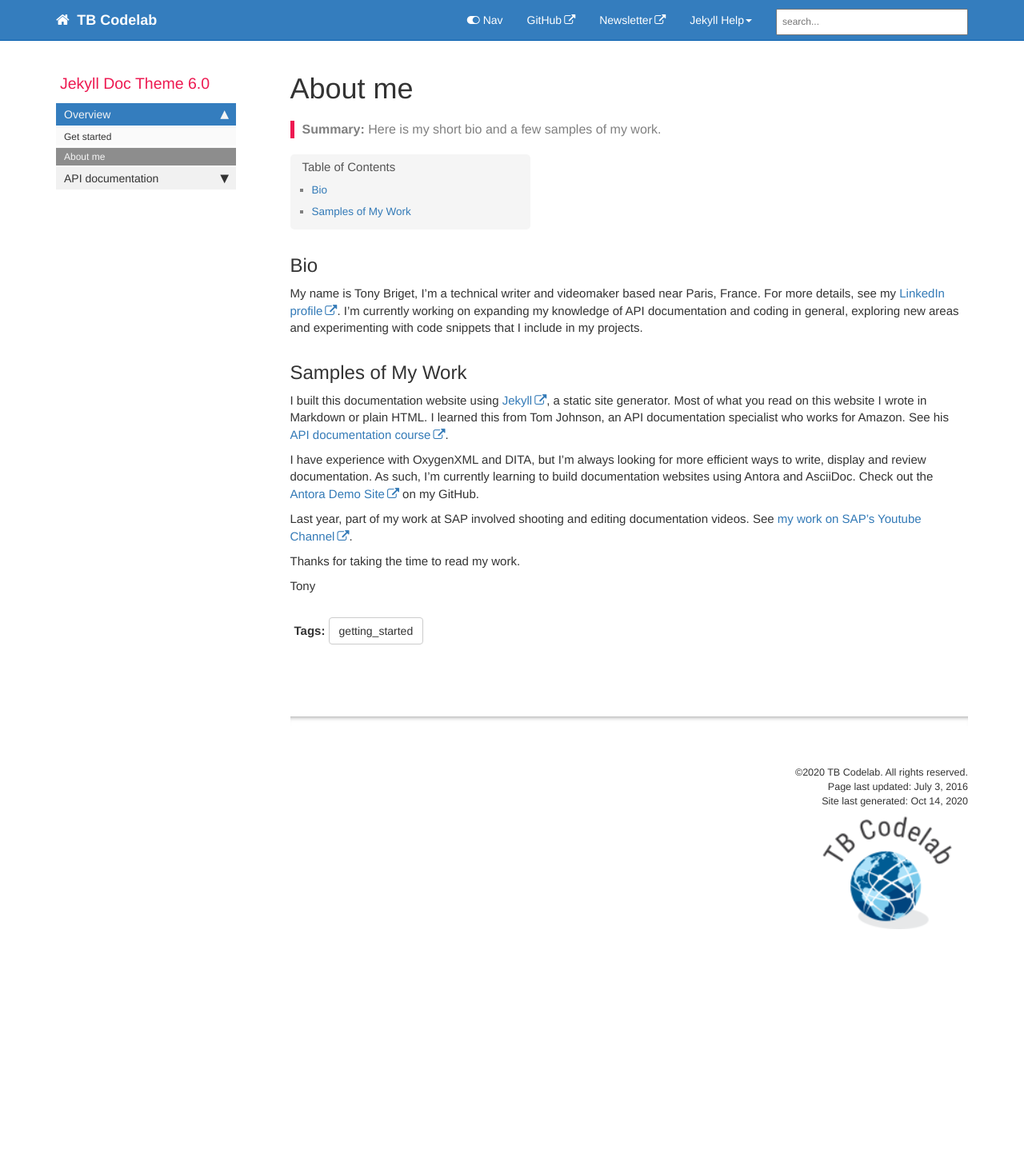
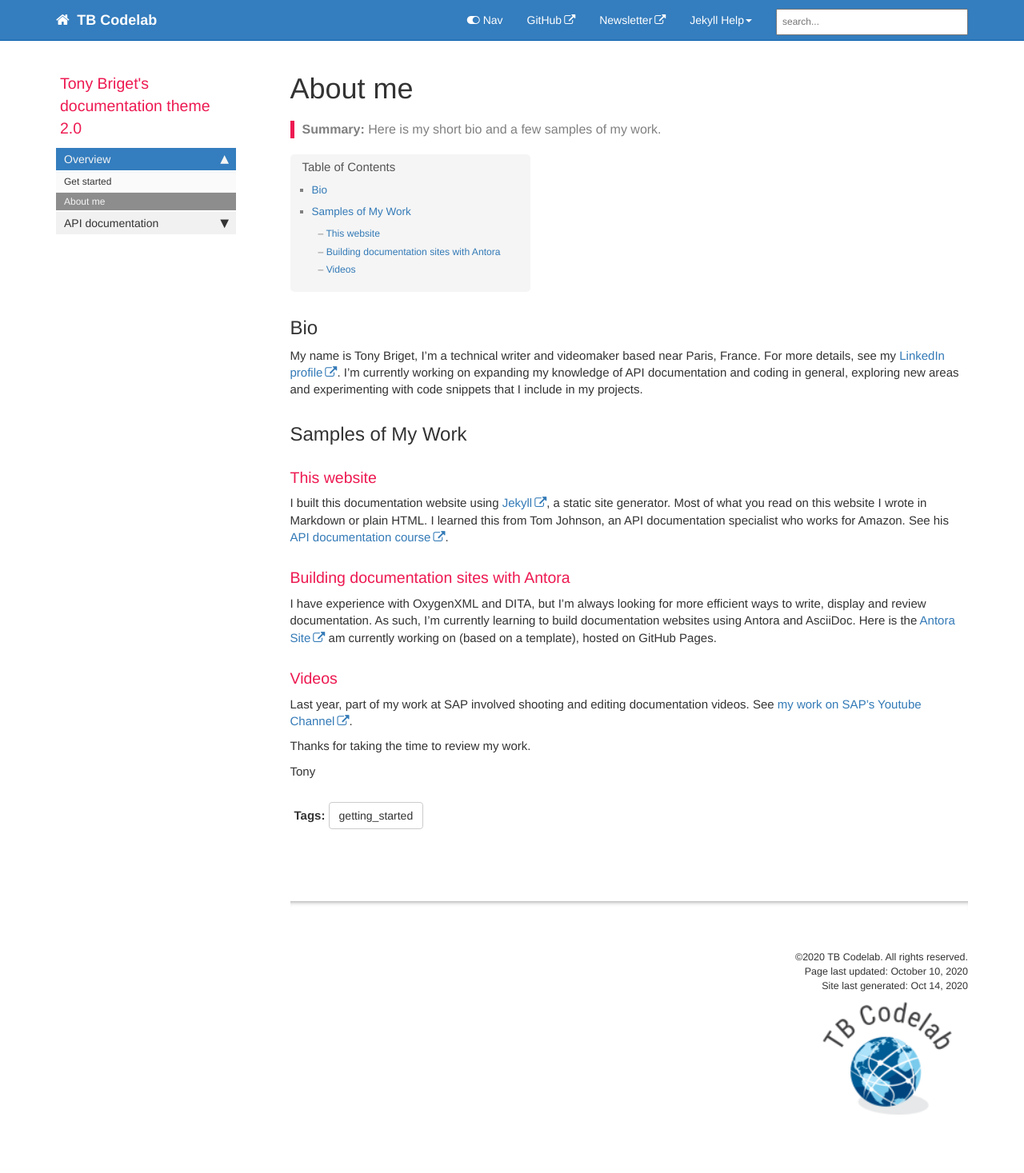
Before and after one commit to TonyBgithub/mydoctheme, a Jekyll site: the page built from pages/mydoc/mydoc_about.md, in a window 1280 px wide. Shown: the whole page at 80% size. Built offline with Jekyll 4.4.1, drawn with Linux system fonts in a browser that asks for light colours; comment, search, counter and statistics services are not loaded; before the commit the page ends 1235 px from its top, so only the background shows below that.

Commit message:
changing bio

```diff
--- a/_data/sidebars/mydoc_sidebar.yml
+++ b/_data/sidebars/mydoc_sidebar.yml
@@ -2,8 +2,8 @@
 # FOR AUTOMATED LINKS? CHECK FAVORITE ON GOOGLE JEKYLL PROJECT FOLDER
 entries:
 - title: sidebar
-  product: Jekyll Doc Theme
-  version: 6.0
+  product: Tony Briget's documentation theme
+  version: 2.0
   folders:
 
   - title:
--- a/pages/mydoc/mydoc_about.md
+++ b/pages/mydoc/mydoc_about.md
@@ -1,7 +1,7 @@
 ---
 title: About me
 keywords: documentation theme, jekyll, technical writers, help authoring tools, hat replacements
-last_updated: July 3, 2016
+last_updated: October 10, 2020
 tags: [getting_started]
 summary: "Here is my short bio and a few samples of my work."
 sidebar: mydoc_sidebar
@@ -13,13 +13,17 @@ folder: mydoc
 My name is Tony Briget, I'm a technical writer and videomaker based near Paris, France. For more details, see my [LinkedIn profile](https://www.linkedin.com/in/tony-briget-52640017a/). I'm currently working on expanding my knowledge of API documentation and coding in general, exploring new areas and experimenting with code snippets that I include in my projects.
 
 ## Samples of My Work
+
+### This website
 I built this documentation website using [Jekyll](https://jekyllrb.com/), a static site generator. Most of what you read on this website I wrote in Markdown or plain HTML. I learned this from Tom Johnson, an API documentation specialist who works for Amazon. See his [API documentation course](https://idratherbewriting.com/learnapidoc/docapis_introtoapis.html).
 
-I have experience with OxygenXML and DITA, but I'm always looking for more efficient ways to write, display and review documentation. As such, I'm currently learning to build documentation websites using Antora and AsciiDoc. Check out the [Antora Demo Site](https://tonybgithub.github.io/antoradoctheme/component-b/2.0/index.html) on my GitHub.
+### Building documentation sites with Antora
+I have experience with OxygenXML and DITA, but I'm always looking for more efficient ways to write, display and review documentation. As such, I'm currently learning to build documentation websites using Antora and AsciiDoc. Here is the [Antora Site](https://tonybgithub.github.io/antoradoctheme/component-b/2.0/index.html) am currently working on (based on a template), hosted on GitHub Pages.
 
+### Videos
 Last year, part of my work at SAP involved shooting and editing documentation videos. See [my work on SAP's Youtube Channel](https://www.youtube.com/watch?v=aENAqA82wdo).
 
-Thanks for taking the time to read my work.
+Thanks for taking the time to review my work.
 
 Tony
 
```
Also changed, not shown: pages/mydoc/mydoc_google_maps_api.md (+6 -1 lines), pages/mydoc/mydoc_weather_widget.md (+3 -1 lines).
